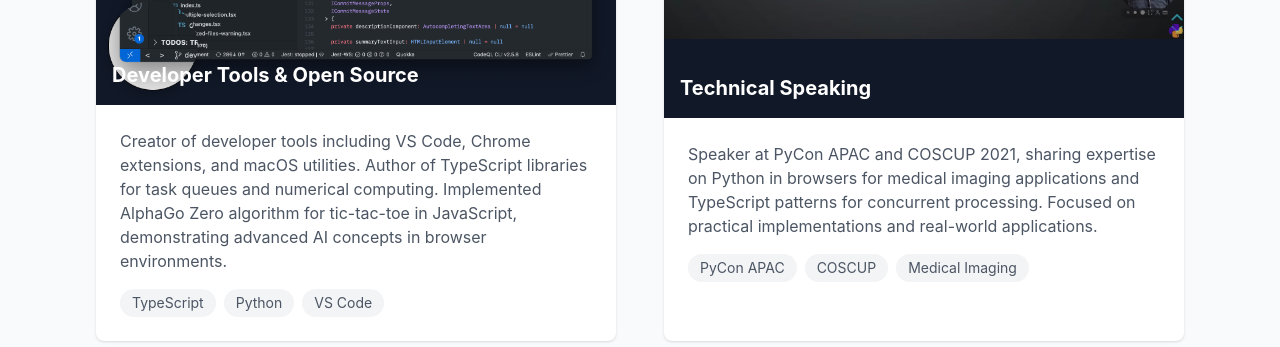
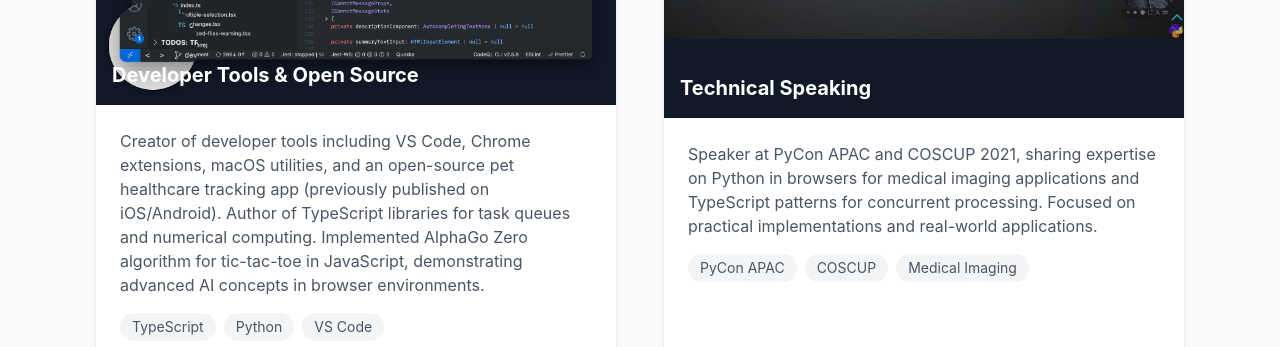
Before and after one commit to grimmer0125/grimmer0125.github.io, a React (Vite) app: page / in a window 1280 px wide. Shown: the part 980-1327 px from the top of the page. Built offline with nearby package versions, Linux system fonts and the light colour scheme.

Commit message:
docs: add open-source pet healthcare tracking app part

```diff
--- a/src/App.tsx
+++ b/src/App.tsx
@@ -63,7 +63,8 @@
             </div>
             <div className="p-6">
               <p className="text-gray-600">
-                Creator of developer tools including VS Code, Chrome extensions, and macOS utilities.
+                Creator of developer tools including VS Code, Chrome extensions, macOS utilities, and
+                an open-source pet healthcare tracking app (previously published on iOS/Android).
                 Author of TypeScript libraries for task queues and numerical computing.
                 Implemented AlphaGo Zero algorithm for tic-tac-toe in JavaScript,
                 demonstrating advanced AI concepts in browser environments.
```
